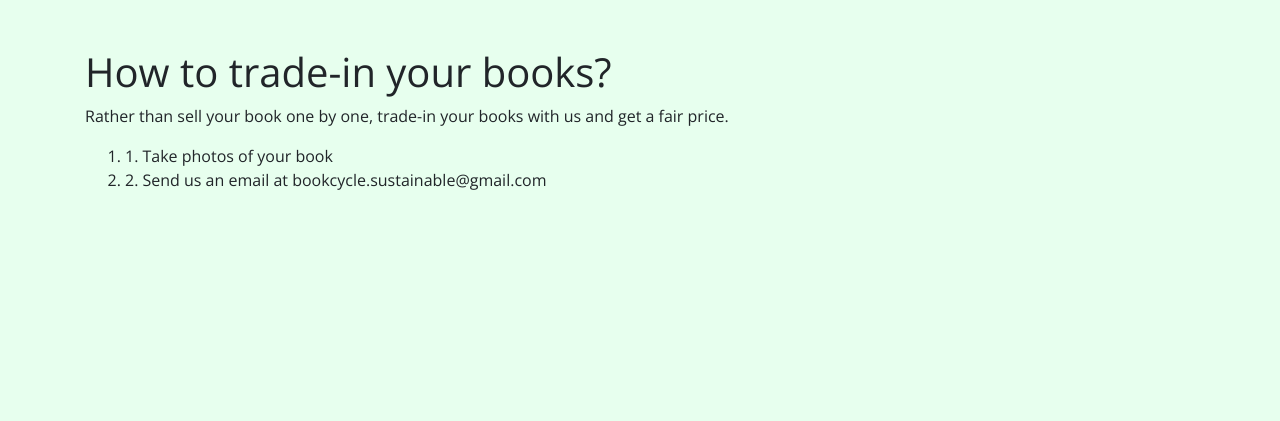
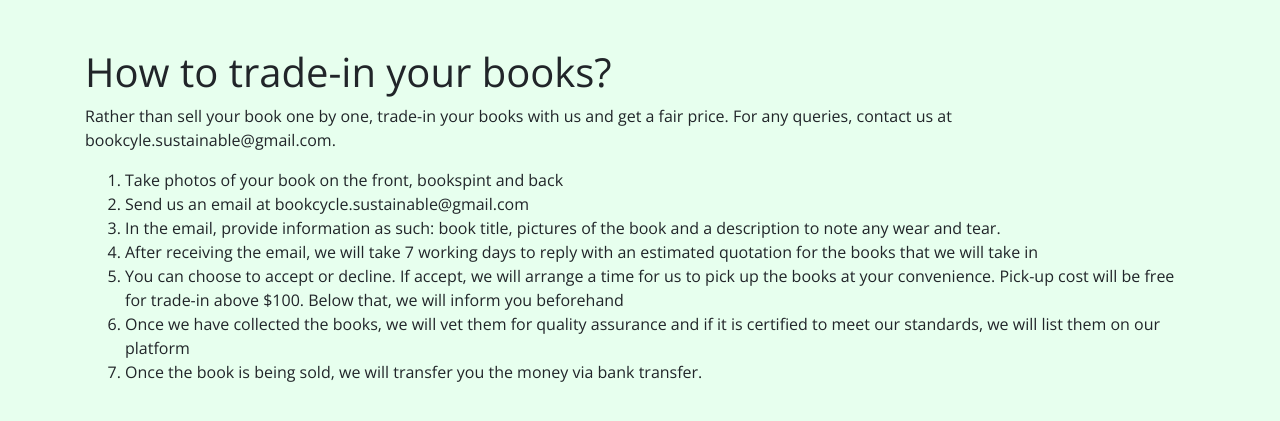
Before and after one commit to edmundgjj/sustainablebooks, a Django app: page /tradein in a window 1280 px wide. Shown: the part 56-477 px from the top of the page. Run offline with Django 3.2, Linux system fonts and the light colour scheme; parts of the project's set-up code (start-up, migrations or seed data) failed here and were passed over; some libraries are stand-ins or nearby versions.

Commit message:
Added content to How to Trade in Page

```diff
--- a/home/templates/home/about_us.template.html
+++ b/home/templates/home/about_us.template.html
@@ -7,12 +7,17 @@
 <div class ="container mt-5">
   <h1>How to trade-in your books?</h1>
 
-  <p>Rather than sell your book one by one, trade-in your books with us and get a fair price.
+  <p>Rather than sell your book one by one, trade-in your books with us and get a fair price. For any queries, contact us at bookcyle.sustainable@gmail.com.
   </p>
 
   <ol>
-      <li>1. Take photos of your book</li>
-      <li>2. Send us an email at bookcycle.sustainable@gmail.com</li>
+      <li>Take photos of your book on the front, bookspint and back</li>
+      <li>Send us an email at bookcycle.sustainable@gmail.com</li>
+      <li>In the email, provide information as such: book title, pictures of the book and a description to note any wear and tear.</li>
+      <li>After receiving the email, we will take 7 working days to reply with an estimated quotation for the books that we will take in</li>
+      <li>You can choose to accept or decline. If accept, we will arrange a time for us to pick up the books at your convenience. Pick-up cost will be free for trade-in above $100. Below that, we will inform you beforehand</li>
+      <li>Once we have collected the books, we will vet them for quality assurance and if it is certified to meet our standards, we will list them on our platform</li>
+      <li>Once the book is being sold, we will transfer you the money via bank transfer.</li>
   </ol>
 
 </div>
```
